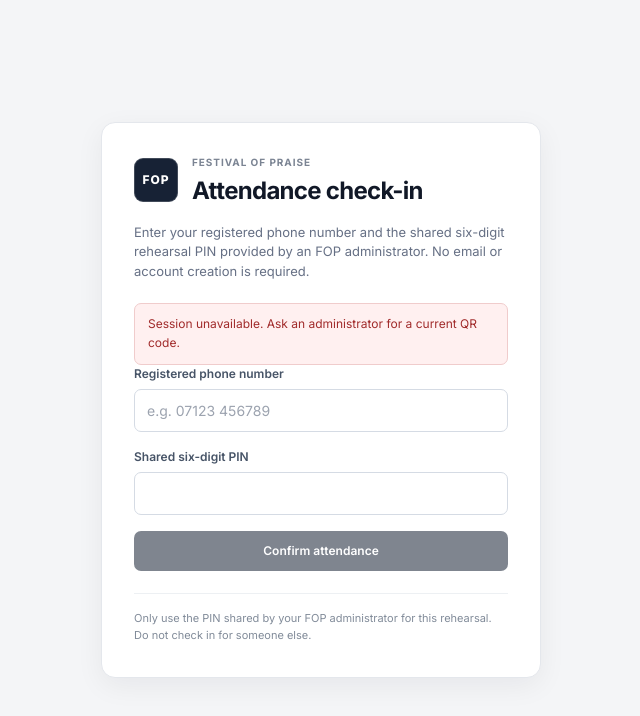
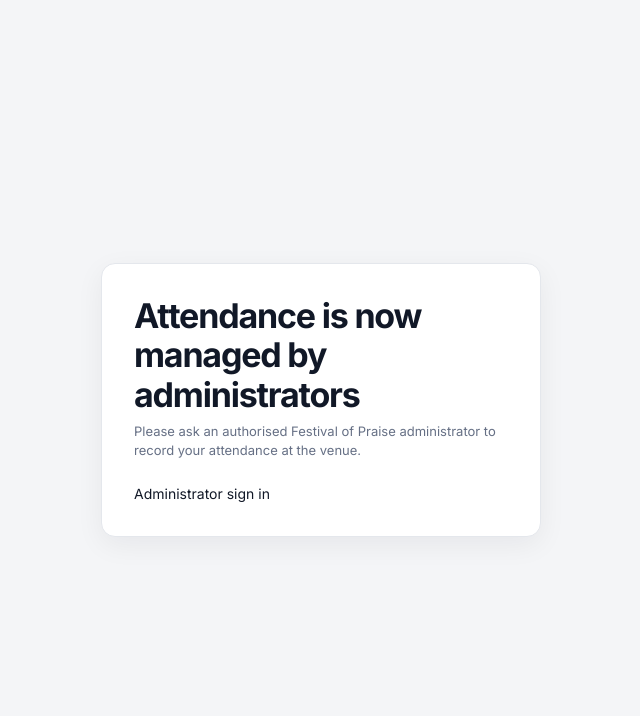
Before and after one commit to festivalofpraisechoir/fop, a Next.js app: page /check-in/1 in a window 1280 px wide. Shown: the top 716 px of the page, without its empty margins (319-959 px from the left). Built offline with nearby package versions, Linux system fonts and the light colour scheme; no server answers.

Commit message:
Retire attendee self-check-in page without deleting historical data

```diff
--- a/app/check-in/[eventId]/page.tsx
+++ b/app/check-in/[eventId]/page.tsx
@@ -1,33 +1,2 @@
-'use client';
-import { FormEvent,useEffect,useState } from 'react';
-import { useParams,useSearchParams } from 'next/navigation';
-type Session={id:string;title:string;event_date:string;status:string};
-type Confirmation={name:string;session:string;status:string;alreadyRecorded:boolean};
-export default function PublicCheckIn(){
- const params=useParams(),searchParams=useSearchParams(),eventId=String(params.eventId||''),qrToken=searchParams.get('qr')||'';
- const [session,setSession]=useState<Session|null>(null),[phone,setPhone]=useState(''),[pin,setPin]=useState(''),[busy,setBusy]=useState(false),[error,setError]=useState(''),[result,setResult]=useState<Confirmation|null>(null),[expired,setExpired]=useState(false);
- useEffect(()=>{fetch('/api/public-check-in?eventId='+encodeURIComponent(eventId),{cache:'no-store'}).then(async r=>{if(!r.ok)throw Error('Session unavailable.');return r.json();}).then(d=>setSession(d)).catch(()=>setError('Session unavailable. Ask an administrator for a current QR code.'));},[eventId]);
- async function submit(e:FormEvent<HTMLFormElement>){
-  e.preventDefault();setBusy(true);setError('');
-  try{
-   const response=await fetch('/api/public-check-in',{method:'POST',headers:{'Content-Type':'application/json'},body:JSON.stringify({eventId,qrToken,phone,pin})});
-   const data=await response.json();
-   if(!response.ok){if(data.error==='QR_EXPIRED'){setExpired(true);throw Error('This QR code has expired. Scan the latest code on the venue screen.');}throw Error(data.message||data.error||'Could not check in.');}
-   setPin('');setResult(data);
-  }catch(e){setError(e instanceof Error?e.message:'Unable to check in.');}finally{setBusy(false);}
- }
- return <main className="auth-shell"><section className="auth-card">
- <div className="auth-brand"><div className="brand-mark">FOP</div><div><p className="eyebrow">Festival of Praise</p><h1>Attendance check-in</h1></div></div>
- {session&&<div><h2>{session.title}</h2><p className="auth-intro">{session.event_date} · {session.status==='open'?'Check-in open':'Check-in closed'}</p></div>}
- {result?<div role="status"><h2>{result.alreadyRecorded?'Already checked in':'You are checked in!'}</h2><p>{result.name}, your attendance for {result.session} is recorded as {result.status}.</p><p className="muted">You can close this page.</p></div>:<>
- <p className="auth-intro">Enter your registered phone number and the shared six-digit rehearsal PIN provided by an FOP administrator. No email or account creation is required.</p>
- {error&&<p className="notice error-notice" role="alert">{error}</p>}
- {expired?<p className="auth-intro">Scan the current QR code at the venue to try again.</p>:<form className="auth-form" onSubmit={submit}>
- <div className="field-group"><label htmlFor="member-phone">Registered phone number</label><input id="member-phone" type="tel" autoComplete="tel" required value={phone} onChange={e=>setPhone(e.target.value)} placeholder="e.g. 07123 456789"/></div>
- <div className="field-group"><label htmlFor="member-pin">Shared six-digit PIN</label><input id="member-pin" type="password" inputMode="numeric" autoComplete="off" pattern="[0-9]{6}" minLength={6} maxLength={6} required value={pin} onChange={e=>setPin(e.target.value)}/></div>
- <button className="primary-button full-width" disabled={busy||!session||session.status!=='open'||!qrToken}>{busy?'Recording…':'Confirm attendance'}</button>
- </form>}
- <p className="auth-footnote">Only use the PIN shared by your FOP administrator for this rehearsal. Do not check in for someone else.</p>
- </>}
- </section></main>;
-}
+import Link from 'next/link';
+export default function CheckInRetired(){return <main className="auth-shell"><section className="auth-card"><h1>Attendance is now managed by administrators</h1><p className="auth-intro">Please ask an authorised Festival of Praise administrator to record your attendance at the venue.</p><p><Link href="/login">Administrator sign in</Link></p></section></main>;}
```
